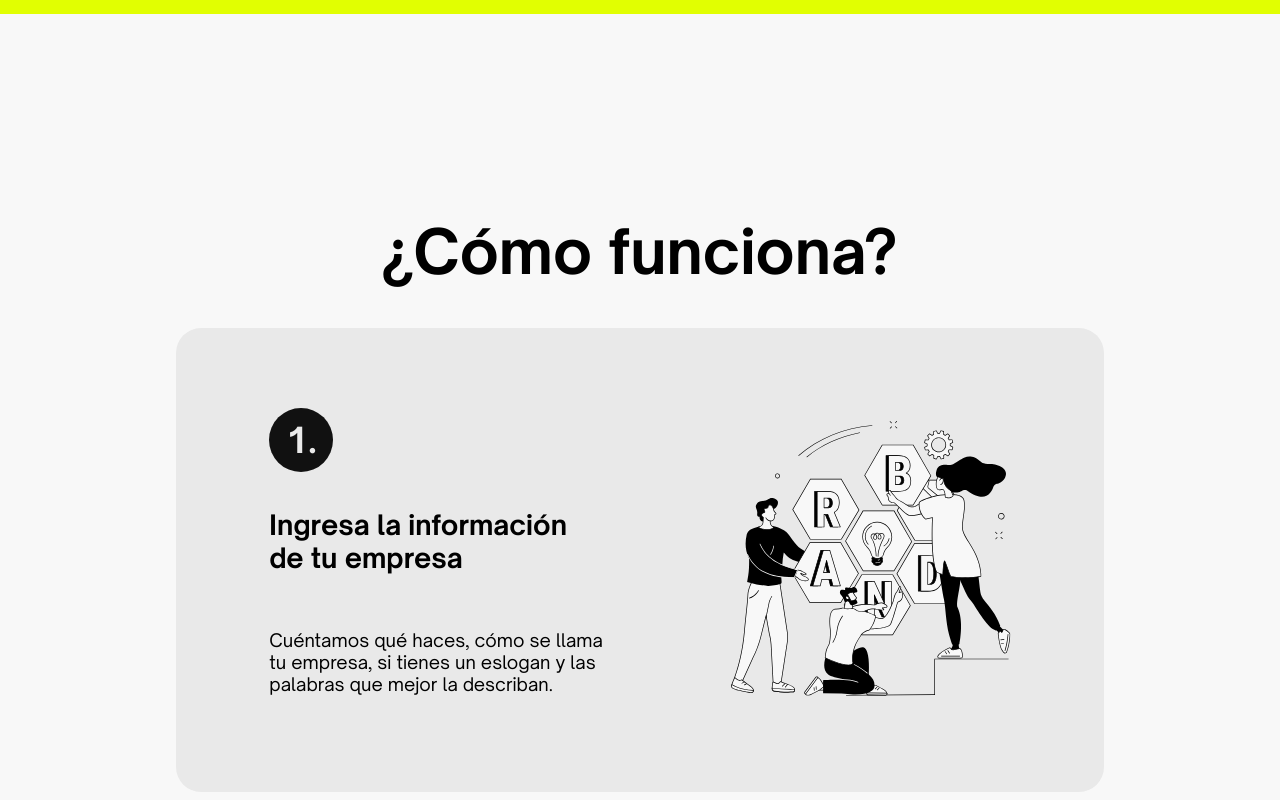
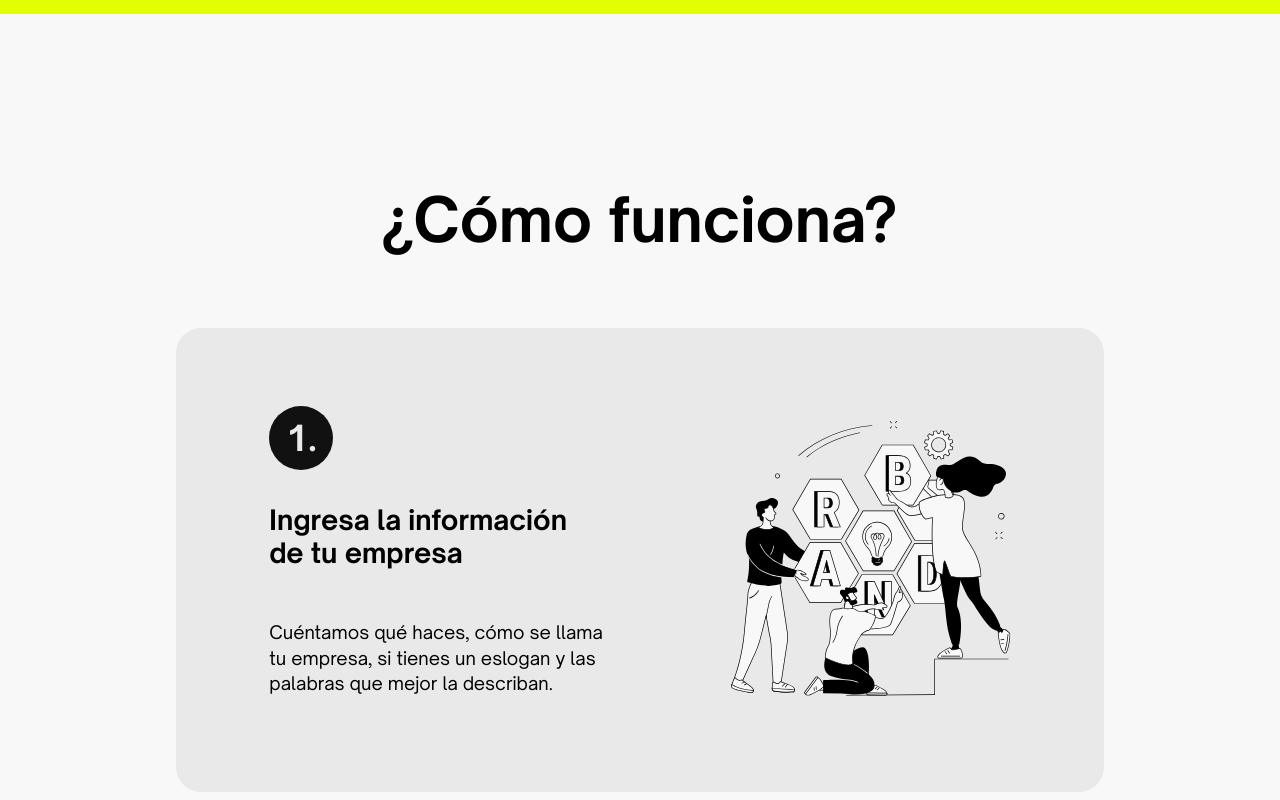
Before and after one commit to TheSerch07/Client-Wawo-Logos, a React (Vite) app: page / in a window 1280 px wide. Shown: the part 872-1672 px from the top of the page. Built offline with nearby package versions, Linux system fonts and the light colour scheme.

Commit message:
Tutorial

```diff
--- a/src/styles/Tutorial.module.css
+++ b/src/styles/Tutorial.module.css
@@ -4,7 +4,7 @@
 }
 
 .mainTutorial {
-    margin-top: 10rem;
+    margin-top: 8rem;
     display: flex;
     flex-direction: column;
     align-items: center;
@@ -18,6 +18,7 @@
     height: 29rem;
     width: 58rem;
     border-radius: 25px;
+    margin-top: 2rem;
 }
 
 .title {
@@ -47,5 +48,6 @@
 }
 
 .p {
-    font-family: OpenSauseOneRegular
+    font-family: OpenSauseOneRegular;
+    line-height: 1.6rem;
 }
```
